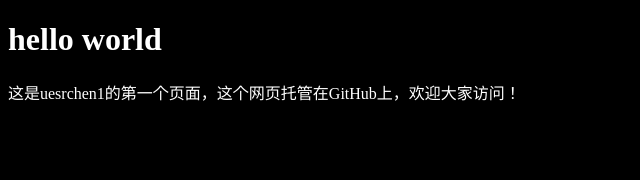
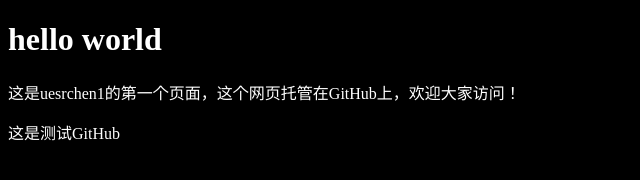
Before and after one commit to userchen1/uesrchen1.github.io, a plain HTML site: page index.html in a window 1280 px wide. Shown: the whole page, without its empty margins (0-640 px from the left). Drawn offline with Linux system fonts and the light colour scheme.

Commit message:
Update index.html

```diff
--- a/index.html
+++ b/index.html
@@ -14,5 +14,6 @@
 <body>
     <h1>hello world</h1>
     <p>这是uesrchen1的第一个页面，这个网页托管在GitHub上，欢迎大家访问！</p>
+    <p>这是测试GitHub</p>
 </body>
 </html>
```
